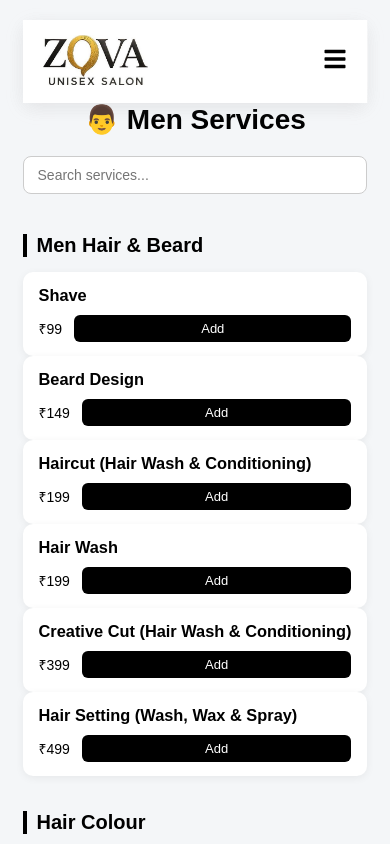
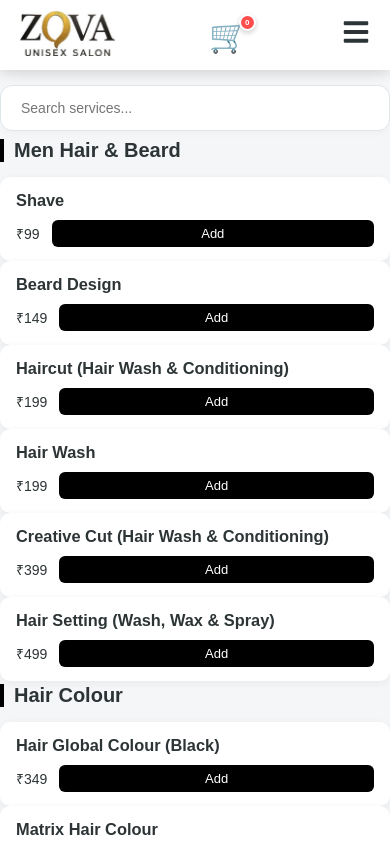
Before and after one commit to Rsurendar2712/ZOVA, a React (Create React App) app: page /men in a window 390 px wide. Shown: the top 844 px of the page. Built offline with nearby package versions, Linux system fonts and the light colour scheme.

Commit message:
feat: add dynamic cart logic and professional women service page

```diff
--- a/src/App.js
+++ b/src/App.js
@@ -7,19 +7,23 @@ import Men from "./Compounds/Men";
 import Women from "./Compounds/Women";
 import Kids from "./Compounds/Kids";
 // import logo from './logo.svg';
+import React from "react";
 import './App.css';
 
 const App = () => {
+  const [cart, setCart] = React.useState([]);
   return (
 
   <Routes>
  <Route path="/" element ={< Mainpage/>}/>
 <Route path="/Navbar" element ={< Navbar/>}/>
-<Route path="/Booking" element ={< Booking/>}/>
+
 <Route path="/Mainpage" element ={< Mainpage/>}/>
-<Route path="/Men" element ={< Men/>}/>
+
 <Route path="/Women" element ={< Women/>}/>
 <Route path="/Kids" element ={< Kids/>}/>/
+<Route path="/men" element={<Men cart={cart} setCart={setCart} />} />
+ <Route path="/booking" element={<Booking cart={cart} />} />
 </Routes>
 
 
--- a/src/Compounds/Mainpage.js
+++ b/src/Compounds/Mainpage.js
@@ -24,10 +24,10 @@ function Mainpage() {
 
   return (
     <div className="Main-page">
-       <div className="Main-page1">
+       <div className="Main-page1" id='mp1'>
          <Navbar />
         </div>
-    <div className="Main-page2" >
+    <div className="Main-page2">
       <Display />
       </div>
     <div className="Main-page3" id='service-options'>
--- a/src/Compounds/Men.js
+++ b/src/Compounds/Men.js
@@ -47,13 +47,13 @@ const addToCart = (item, category, title) => {
   };
 
   // INCREASE QTY
-  const increaseQty = (name) => {
-    setCart((prev) =>
-      prev.map((item) =>
-        item.name === name ? { ...item, qty: item.qty + 1 } : item
-      )
-    );
-  };
+  // const increaseQty = (name) => {
+  //   setCart((prev) =>
+  //     prev.map((item) =>
+  //       item.name === name ? { ...item, qty: item.qty + 1 } : item
+  //     )
+  //   );
+  // };
 
   // DECREASE QTY
   const decreaseQty = (name) => {
@@ -78,12 +78,12 @@ const addToCart = (item, category, title) => {
 
   return (
     <div className="men-page">
-      <div className="Navbar">
-        <Navbar />
-      </div>
+      <header className="navbar-fixed-top">
+         <Navbar cartCount={cart.length} />
+      </header>
 
-      <h1 className="page-title">{datas.title}</h1>
 
+ <h1 className="page-title">{datas.title}</h1>
       {/* SEARCH */}
       <div className="search-box">
         <input
@@ -103,12 +103,14 @@ const addToCart = (item, category, title) => {
         if (filteredItems.length === 0) return null;
 
         return (
+
           <div key={index} className="category">
             <h2 className="category-title">{category.name} </h2>
 
             {filteredItems.map((item, i) => (
               <div key={i} className="item-card">
                 <div>
+
                   <h3>{item.name } </h3>
                   {item.duration && (
                     <p className="duration">{item.duration}</p>
@@ -132,19 +134,20 @@ const addToCart = (item, category, title) => {
 
       {/* CART LIST (EDIT BOOKING) */}
       {cart.length > 0 && (
-        <div className="cart-list">
-          <h2>Cart</h2>
+        <div className="cart-list" id='Cart'>
+          <h2>Cart 🛒</h2>
 
           {cart.map((item, index) => (
             <div key={index} className="cart-item">
-              <span>{item.name}</span>
+
 
               <div className="cart-controls">
                 <button onClick={() => decreaseQty(item.name)}>-</button>
-
+                <b>{item.category}</b><br/>
+              <span>{item.name}</span>
                 <span>{item.qty}</span>
 
-                <button onClick={() => increaseQty(item.name)}>+</button>
+
 
                 <button
                   className="remove-btn"
@@ -168,6 +171,7 @@ const addToCart = (item, category, title) => {
             <strong>₹{totalAmount}</strong>
           </div>
 
+
           <button className="book-btn" onClick={goToBooking}>
             Book Now
           </button>
--- a/src/Compounds/Navbar.css
+++ b/src/Compounds/Navbar.css
@@ -1,140 +1,256 @@
-* {
-    margin: 0;
-    padding: 0;
-    box-sizing: border-box;
-  }
+/* --- CORE --- */
+* { margin: 0; padding: 0; box-sizing: border-box; }
+html { scroll-behavior: smooth; }
+#Cart { scroll-margin-top: 100px; }
 
 .navbar {
   width: 100%;
   position: sticky;
   top: 0;
-    z-index: 1000;
+  z-index: 2000;
   background: white;
-    backdrop-filter: blur(12px);
-    box-shadow: 0 5px 20px rgba(238, 234, 234, 0.08);
+  box-shadow: 0 4px 12px rgba(0, 0, 0, 0.08);
 }
 
 .navbar-container {
   max-width: 1200px;
   margin: auto;
-    padding: 15px 20px;
+  padding: 10px 20px;
   display: flex;
   justify-content: space-between;
   align-items: center;
+  height: 70px; /* Fixed height for consistency */
 }
 
-  /* Logo */
-   .logo img {
-    height: 50px;        /* 👈 PERFECT navbar size */
-      width: autoz;     /* keep aspect ratio*/
-    border: 0;
-    margin: 0;
-  }
+.logo img { height: 45px; width: auto; }
 
-  /* Links */
+/* --- DESKTOP NAV --- */
 .nav-links {
   list-style: none;
   display: flex;
-    gap: 35px;
+  gap: 20px;
   align-items: center;
+  transition: all 0.4s ease-in-out;
 }
 
-  .btn  {
+.btn {
   text-decoration: none;
-    color: #000000;
+  color: #333;
   font-weight: 500;
-    transition: 0.3s ease;
-    background-color: white;
+  padding: 8px 16px;
+  border-radius: 20px;
+  transition: 0.3s;
 }
 
 .btn:hover {
-    padding: 8px 18px;
-    background: #2563eb;
+  background: #f0f4f8;
+  color: #2563eb !important;
+}
+
+.booking-btn {
+  padding: 10px 22px;
+  background: #dfc013;
   color: white !important;
   border-radius: 30px;
-    transition: 0.3s ease;
-    font-family: 'Courier New', Courier, monospace;
+  text-decoration: none;
+  font-weight: 600;
+  box-shadow: 0 4px 6px rgba(0,0,0,0.1);
 }
 
-  /* Booking button */
-  .booking-btn {
-    padding: 8px 18px;
-    background: rgb(223, 192, 19);
-    color: white !important;
-    border-radius: 30px;
-    transition: 0.3s ease;
-    text-decoration: none;
+/* --- CART ICON --- */
+/* --- DYNAMIC CART LINK STYLING --- */
+
+.cart-item-wrapper {
+  display: flex;
+  align-items: center;
+  justify-content: center;
+  list-style: none;
 }
 
-  .booking-btn:hover{
-    background:rgb(241, 219, 16) !important;
-    box-shadow: rgb(236, 60, 47);
-    transform: scale(1.02);
+.nav-cart-link {
+  position: relative;
+  text-decoration: none;
+  font-size: 1.5rem; /* Emoji size */
+  display: flex;
+  align-items: center;
+  padding: 8px 12px;
+  cursor: pointer;
+  transition: transform 0.2s cubic-bezier(0.175, 0.885, 0.32, 1.275);
 }
 
-  /* Mobile menu icon */
+/* Pop effect on hover */
+.nav-cart-link:hover {
+  transform: scale(1.15);
+}
+
+/* --- PROFESSIONAL NOTIFICATION BADGE --- */
+.nav-cart-badge {
+  position: absolute;
+  top: 2px;
+  right: -2px;
+  background-color: #ff4d4d; /* Bright professional red */
+  color: white;
+  font-size: 10px;
+  font-weight: 700;
+  min-width: 18px;
+  height: 18px;
+  border-radius: 50%;
+  display: flex;
+  justify-content: center;
+  align-items: center;
+  border: 2px solid #ffffff; /* Contrast ring around the badge */
+  box-shadow: 0 2px 5px rgba(0, 0, 0, 0.2);
+
+  /* Prevent text from being selectable */
+  user-select: none;
+  pointer-events: none;
+}
+
+/* --- SMART SCROLL MARGIN --- */
+/* This ensures that when you jump to #Cart on ANY page,
+   the title isn't hidden under your sticky navbar */
+#Cart {
+  scroll-margin-top: 90px; /* Adjust this to match your Navbar height */
+  transition: all 0.5s ease;
+}
+
+/* --- MOBILE SPECIFIC ALIGNMENT --- */
+@media (max-width: 1008px) {
+  .cart-item-wrapper {
+    width: 100%;
+    padding: 15px 0;
+    border-top: 1px solid #f1f1f1; /* Separation line in mobile menu */
+  }
+
+  .nav-cart-link {
+    font-size: 2rem; /* Larger for easier tapping on mobile */
+  }
+
+  .nav-cart-badge {
+    top: 5px;
+    right: 5px;
+    font-size: 12px;
+    min-width: 22px;
+    height: 22px;
+  }
+}
+/* --- MOBILE ICON --- */
 .menu-icon {
   display: none;
-    font-size: 24px;
+  font-size: 28px;
   cursor: pointer;
 }
 
-  /* Mobile responsive */
+/* --- PERFECT MOBILE VIEW --- */
 @media (max-width: 1008px) {
-    .menu-icon {
-      display: block;
-    }
+  .menu-icon { display: block; }
 
   .nav-links {
     position: absolute;
     top: 70px;
     left: 0;
     width: 100%;
-      height:0;
-      overflow: hidden;
     flex-direction: column;
     background: white;
-      transition: 0.4s ease;
+    gap: 0; /* Gap handled by padding */
+    max-height: 0; /* Animated height */
+    overflow: hidden;
+    box-shadow: 0 10px 15px rgba(0,0,0,0.1);
   }
 
   .nav-links.active {
-      height: 280px;
+    max-height: 500px; /* Large enough to show all items */
     padding: 20px 0;
   }
 
   .nav-links li {
-      padding: 10px 0;
+    width: 100%;
+    display: flex;
+    justify-content: center;
+    padding: 12px 0;
   }
 
-    .booking-btn {
-      padding: 8px 18px;
-      background: rgb(223, 192, 19);
-      color: white !important;
-      border-radius: 30px;
-      transition: 0.3s ease;
-      text-decoration: none;
+  .btn, .booking-btn {
+    width: 85%; /* Wide buttons for easier clicking */
+    text-align: center;
+    padding: 14px;
+    display: block;
   }
 
-    .booking-btn:hover{
-      background:rgb(241, 87, 16) !important;
-      box-shadow: rgb(236, 60, 47);
+ /* --- DYNAMIC CART LINK STYLING --- */
 
+.cart-item-wrapper {
+  display: flex;
+  align-items: center;
+  justify-content: center;
+  list-style: none;
 }
 
-
-    .btn{
-      padding: 8px 18px;
-      background: #83a7a8;
-      color: white !important;
-      border-radius: 30px;
-      transition: 0.3s ease;
-      height: 4px;
+.nav-cart-link {
+  position: relative;
+  text-decoration: none;
+  font-size: 1.5rem; /* Emoji size */
+  display: flex;
+  align-items: center;
+  padding: 8px 12px;
+  cursor: pointer;
+  transition: transform 0.2s cubic-bezier(0.175, 0.885, 0.32, 1.275);
 }
 
-    .cart-controls button{
-      color: green;
-      width: 29px;
+/* Pop effect on hover */
+.nav-cart-link:hover {
+  transform: scale(1.15);
+}
 
+/* --- PROFESSIONAL NOTIFICATION BADGE --- */
+.nav-cart-badge {
+  position: absolute;
+  top: 2px;
+  right: -2px;
+  background-color: #ff4d4d; /* Bright professional red */
+  color: white;
+  font-size: 10px;
+  font-weight: 700;
+  min-width: 18px;
+  height: 18px;
+  border-radius: 50%;
+  display: flex;
+  justify-content: center;
+  align-items: center;
+  border: 2px solid #ffffff; /* Contrast ring around the badge */
+  box-shadow: 0 2px 5px rgba(0, 0, 0, 0.2);
 
+  /* Prevent text from being selectable */
+  user-select: none;
+  pointer-events: none;
+}
+
+/* --- SMART SCROLL MARGIN --- */
+/* This ensures that when you jump to #Cart on ANY page,
+   the title isn't hidden under your sticky navbar */
+#Cart {
+  scroll-margin-top: 90px; /* Adjust this to match your Navbar height */
+  transition: all 0.5s ease;
+}
+
+/* --- MOBILE SPECIFIC ALIGNMENT --- */
+@media (max-width: 1008px) {
+  .cart-item-wrapper {
+    width: 15%;
+    padding: 15px 0;
+    border-top: 1px solid #f1f1f1; /* Separation line in mobile menu */
+  }
+
+  .nav-cart-link {
+    font-size: 2rem; /* Larger for easier tapping on mobile */
+  }
+
+  .nav-cart-badge {
+    top: 5px;
+    right: 5px;
+    font-size: 8px;
+    min-width: 17px;
+    height: 17px;
   }
 }
+}
--- a/src/Compounds/Navbar.js
+++ b/src/Compounds/Navbar.js
@@ -1,37 +1,101 @@
 import React, { useState } from "react";
 import { FaBars, FaTimes } from "react-icons/fa";
+import { Link, useLocation, useNavigate } from "react-router-dom";
+
+/* Assets & Styles */
+import logo from "../asset/logo.jpg";
 import "./Navbar.css";
-import logo from "../asset/logo.jpg";
+import "./list.css";
 
-import { Link } from "react-router-dom";
+function Navbar({ cartCount }) {
+  const [menuOpen, setMenuOpen] = useState(false);
+  const location = useLocation();
+  const navigate = useNavigate();
 
+  // Condition: Show cart on Men, Women, Kids, and Booking pages
+  const showCartOnPages = ["/men", "/women", "/kids", "/booking"];
 
-function Navbar() {
-  const [menuOpen, setMenuOpen] = useState(false);
+  // Checking lowercase to ensure it matches regardless of how the user types the URL
+  const isTargetPage = showCartOnPages.includes(location.pathname.toLowerCase());
+const handleCartClick = (e) => {
+  e.preventDefault();
+  setMenuOpen(false);
+
+  if (cartCount === 0) {
+    alert("Please select at least one service to view your cart!");
+    return;
+  }
+
+  // Get the current path (e.g., /Men, /Women, /Kids)
+  const currentPath = location.pathname;
+
+  // 1. If the user is already on a service page, just scroll down to the cart
+  const cartElement = document.getElementById("Cart");
+  if (cartElement) {
+    cartElement.scrollIntoView({ behavior: "smooth" });
+  } else {
+    // 2. If for some reason the ID isn't found,
+    // navigate to the current page's cart hash
+    navigate(`${currentPath}#Cart`);
+  }
+};
+
 
   return (
     <nav className="navbar">
       <div className="navbar-container">
 
-        {/* Logo */}
+        {/* --- Logo --- */}
         <div className="logo">
-  <img src={logo} alt="logo" />
-</div>
+          <Link to="/" onClick={() => setMenuOpen(false)}>
+            <img src={logo} alt="Salon Logo" />
+          </Link>
+        </div>
+        {/* --- Dynamic Conditional Cart Icon --- */}
+{isTargetPage && (
+  <li className="cart-item-wrapper">
+    <Link
+      to={`${location.pathname}#Cart`}
+      className="nav-cart-link"
+      onClick={handleCartClick}
+    >
+      🛒 <span className="nav-cart-badge">{cartCount}</span>
+    </Link>
+  </li>
+)}
+
+        {/* --- Navigation Links --- */}
+        <ul className={menuOpen ? "nav-links active" : "nav-links"}>
+          <li>
+            <Link to="/Mainpage#mp1" className="btn" onClick={() => setMenuOpen(false)}>
+              Home
+            </Link>
+          </li>
+          <li>
+            <Link to="/Mainpage#about-us" className="btn" onClick={() => setMenuOpen(false)}>
+              About Us
+            </Link>
+          </li>
+          <li>
+            <Link to="/Mainpage#service-options" className="btn" onClick={() => setMenuOpen(false)}>
+              Service
+            </Link>
+          </li>
+          <li>
+            <Link to="/Mainpage#Contact" className="btn" onClick={() => setMenuOpen(false)}>
+              Contact
+            </Link>
+          </li>
+          <li>
+            <Link to="/Booking" className="booking-btn" onClick={() => setMenuOpen(false)}>
+              Booking
+            </Link>
+          </li>
 
 
-        {/* Menu */}
-        <ul className={menuOpen ? "nav-links active" : "nav-links"}>
-          <li><Link to="/Mainpage" className="btn">Home</Link></li>
-          <li><Link to="/Mainpage#about-us" className="btn">About Us</Link></li>
-          <li><Link to="/Mainpage#Contact" className="btn">Contact</Link></li>
-          <li><Link to="/Mainpage#service-options" className="btn">Service</Link></li>
-          <li>
-          <Link to="/Booking" className="booking-btn">
-    Booking   </Link>
-</li>
         </ul>
 
-        {/* Mobile Icon */}
+        {/* --- Mobile Menu Icon --- */}
         <div className="menu-icon" onClick={() => setMenuOpen(!menuOpen)}>
           {menuOpen ? <FaTimes /> : <FaBars />}
         </div>
--- a/src/Compounds/Service.js
+++ b/src/Compounds/Service.js
@@ -1,7 +1,7 @@
 import React, { useRef } from "react";
 import { useNavigate } from "react-router-dom";
 import "./Service.css";
-import men from "../asset/men.jpg";
+import men from "../asset/men copy.jpg";
 import women from "../asset/wemen.jpg";
 import kids from "../asset/Haircut.jpg";
 
--- a/src/Compounds/list.css
+++ b/src/Compounds/list.css
@@ -1,50 +1,70 @@
-/* PAGE */
+/* --- GLOBAL RESETS --- */
 * {
+  box-sizing: border-box;
   margin: 0;
   padding: 0;
-    box-sizing: border-box;
+}
+
+body {
+  background-color: #f8f9fa;
+  font-family: 'Poppins', sans-serif;
+  color: #2d3436;
 }
 
 
 
-.men-page {
-    padding: 20px;
-    max-width: 900px;
-    margin: auto;
-    font-family: "Poppins", sans-serif;
+/* --- FIXED NAVBAR --- */
+.navbar-fixed-top {
+  position: fixed;
+  top: 0;
+  left: 0;
+  width: 100%;
+  z-index: 2000;
+  background: #ffffff;
+  box-shadow: 0 2px 15px rgba(0,0,0,0.08);
 }
 
-  /* TITLE */
 .page-title {
   text-align: center;
-    margin-bottom: 20px;
-    font-size: 28px;
+  font-weight: 700;
+  font-size: 2rem;
+  margin-bottom: 10px;
+  color: #1a1a1a;
+
 }
+
 
   /* SEARCH */
   .search-box {
   display: flex;
+  align-items: center;
   justify-content: center;
-    margin-bottom: 30px;
+  gap: 15px;
+  margin-bottom: 35px;
+  position: sticky;
+  top: 85px; /* Sits just below the fixed Navbar */
+  z-index: 1000;
 }
 
 .search-box input {
-    width: 100%;
+  flex: 1;
   max-width: 400px;
-    padding: 10px 14px;
-    font-size: 14px;
-    border-radius: 8px;
-    border: 1px solid #ccc;
+  padding: 14px 20px;
+  border-radius: 12px;
+  border: 1px solid #dfe6e9;
+  box-shadow: 0 4px 6px rgba(0,0,0,0.02);
   outline: none;
+  transition: border 0.3s;
 }
 
 .search-box input:focus {
-    border-color: #000;
+  border-color: #bfa37e; /* Gold accent */
 }
 
   /* CATEGORY */
   .category {
-    margin-bottom: 35px;
+    margin-bottom: 3px;
+
   }
 
   .category-title {
@@ -157,18 +177,36 @@
 
 
   .bottom-cart {
-    position: sticky;
+  /* FIX 1: Change sticky to fixed to lock it to the screen edge */
+  position: fixed;
   bottom: 0;
+  left: 0;
+  right: 0;
+
+  /* FIX 2: Remove margin-top (this was causing your white gap) */
+  margin: 0;
+
+  /* STYLING */
   background: #000;
   color: #fff;
-    padding: 14px 18px;
+  padding: 16px 24px;
   display: flex;
   justify-content: space-between;
   align-items: center;
-    border-radius: 12px 12px 0 0;
-    margin-top: 30px;
+  z-index: 2000; /* Ensure it stays above all cards */
+  border-radius: 20px 20px 0 0; /* Professional rounded top */
+  box-shadow: 0 -5px 20px rgba(0, 0, 0, 0.15);
 }
 
+/* --- THE CRITICAL FIX --- */
+/* Add this to your main container class (e.g., .men-page)
+   to prevent the last item from being hidden behind the black bar */
+.men-page {
+  padding-bottom: 100px !important;
+  min-height: 100vh;
+  display: flex;
+  flex-direction: column;
+}
   .cart-info p {
     margin: 0;
     font-size: 13px;
@@ -233,12 +271,3 @@
     font-weight: 600;
     cursor: pointer;
   }
-  .Navbar{
-    width: 100%;
-    position: sticky;
-    top: 0;
-    z-index: 1000;
-    background: white;
-    backdrop-filter: blur(12px);
-    box-shadow: 0 5px 20px rgba(0, 0, 0, 0.08);
-  }
```
Also changed, not shown: src/Compounds/Booking.js (+8 -2 lines), src/Compounds/Kids.js (+104 -15 lines), src/Compounds/Women.js (+41 -26 lines), src/asset/men copy.jpg (added). Lines whose indentation alone changed are shown as unchanged.
